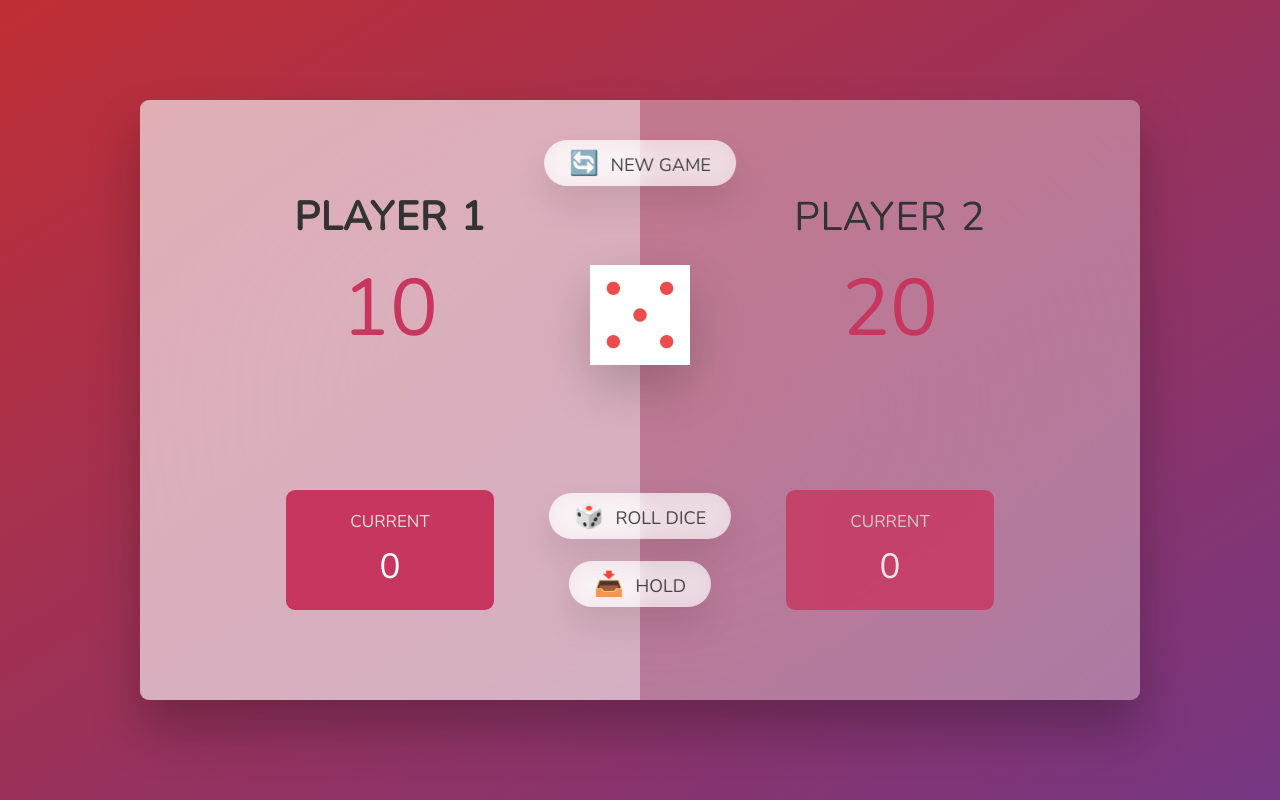
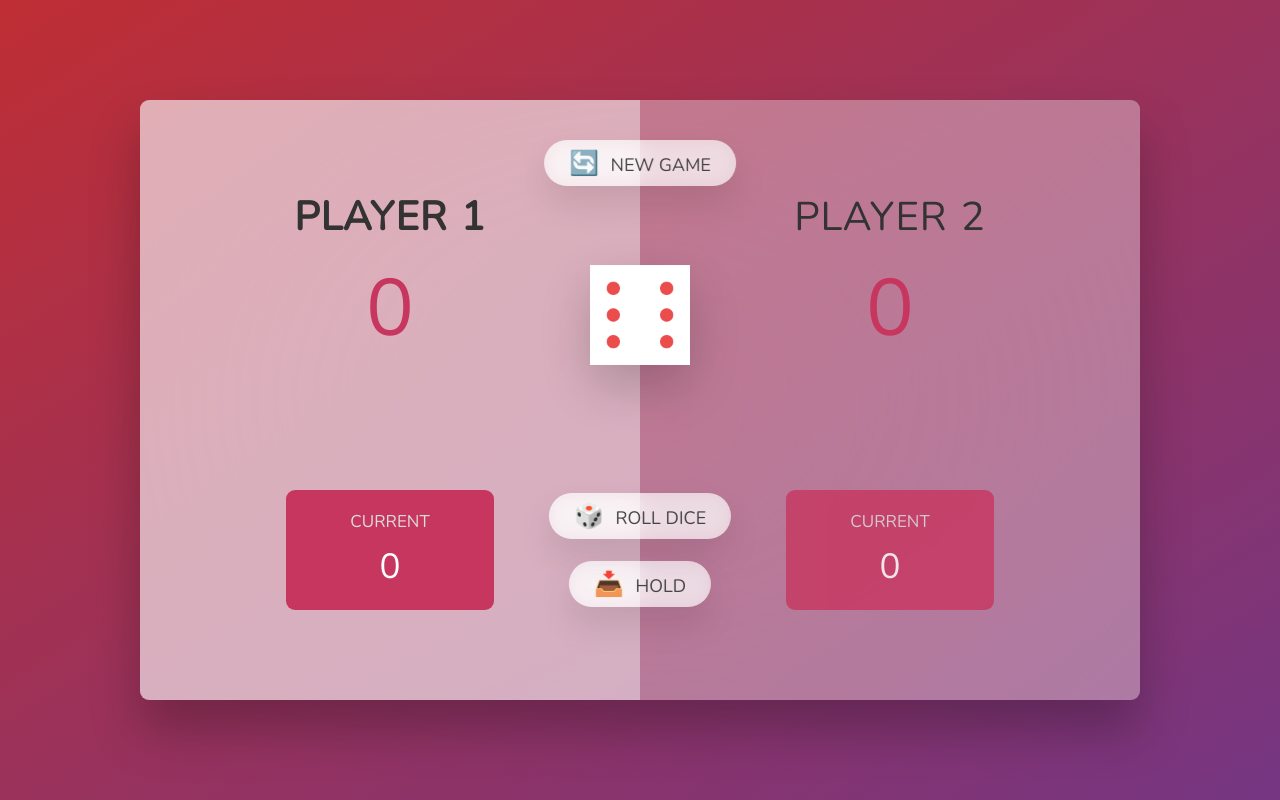
Before and after one commit to Demlew1/Dies-game, a plain HTML site: page index.html in a window 1280 px wide. Both pictures are taken after a click on the button "🎲 ROLL DICE". Drawn offline with nearby package versions, Linux system fonts and the light colour scheme.

Commit message:
finished rolling the dice

```diff
--- a/script.js
+++ b/script.js
@@ -1 +1,15 @@
-'use strict';
+"use strict";
+const score0 = document.getElementById("score--0");
+const score1 = document.getElementById("score--1");
+const dice = document.querySelector(".dice");
+const btnNew = document.querySelector(".btn--new");
+const btnRoll = document.querySelector(".btn--roll");
+const btnHold = document.querySelector(".btn--hold");
+score0.textContent = 0;
+score1.textContent = 0;
+dice.classList.add("hidden");
+btnRoll.addEventListener("click", function () {
+  const diceNumber = Math.trunc(Math.random() * 6) + 1;
+  dice.classList.remove("hidden");
+  dice.src = `dice-${diceNumber}.png`;
+});
--- a/style.css
+++ b/style.css
@@ -1,4 +1,4 @@
-@import url('https://fonts.googleapis.com/css2?family=Nunito&display=swap');
+@import url("https://fonts.googleapis.com/css2?family=Nunito&display=swap");
 
 * {
   margin: 0;
@@ -12,7 +12,7 @@ html {
 }
 
 body {
-  font-family: 'Nunito', sans-serif;
+  font-family: "Nunito", sans-serif;
   font-weight: 400;
   height: 100vh;
   color: #333;
@@ -165,3 +165,6 @@ main {
   font-weight: 700;
   color: #c7365f;
 }
+.hidden {
+  display: none;
+}
```
